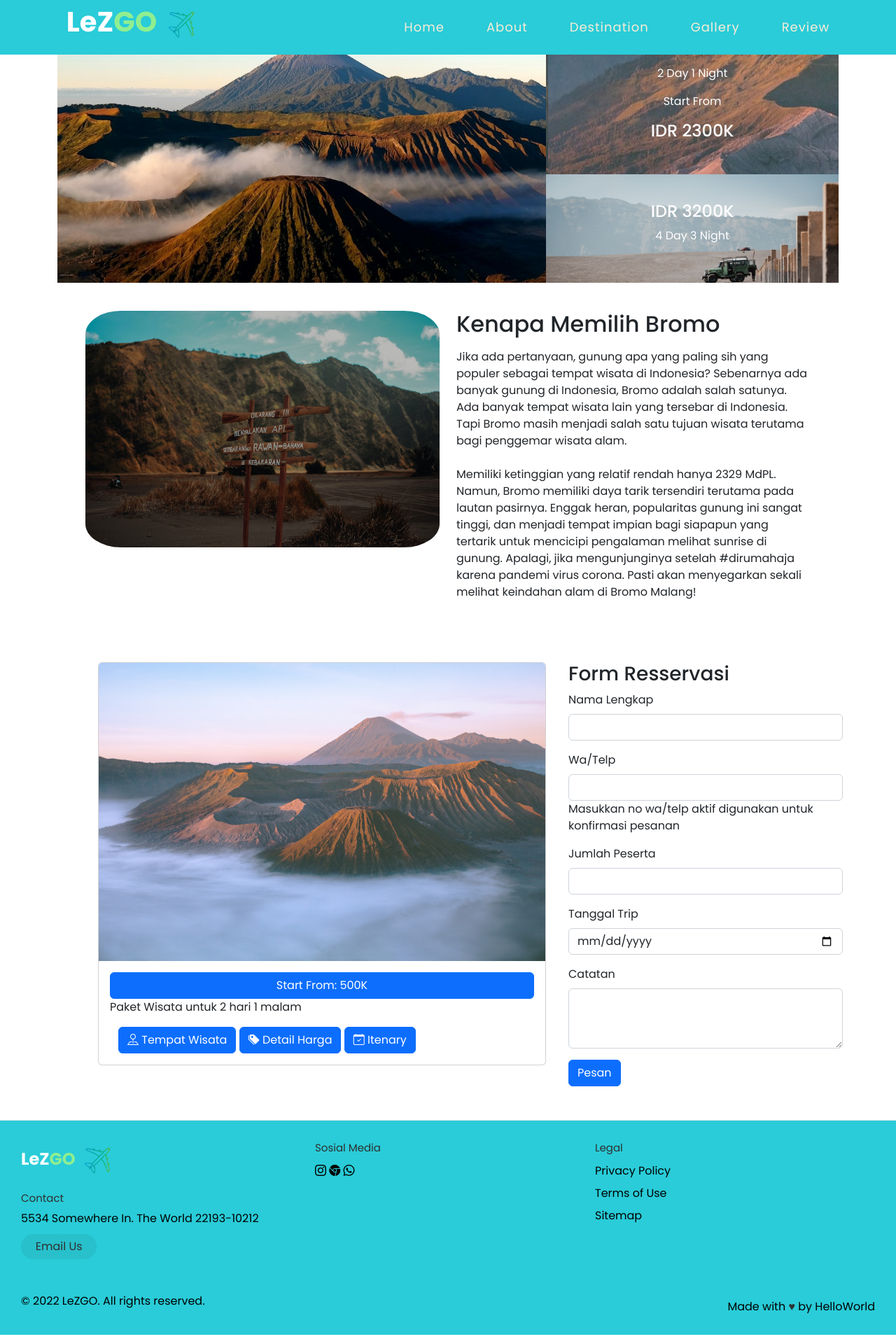
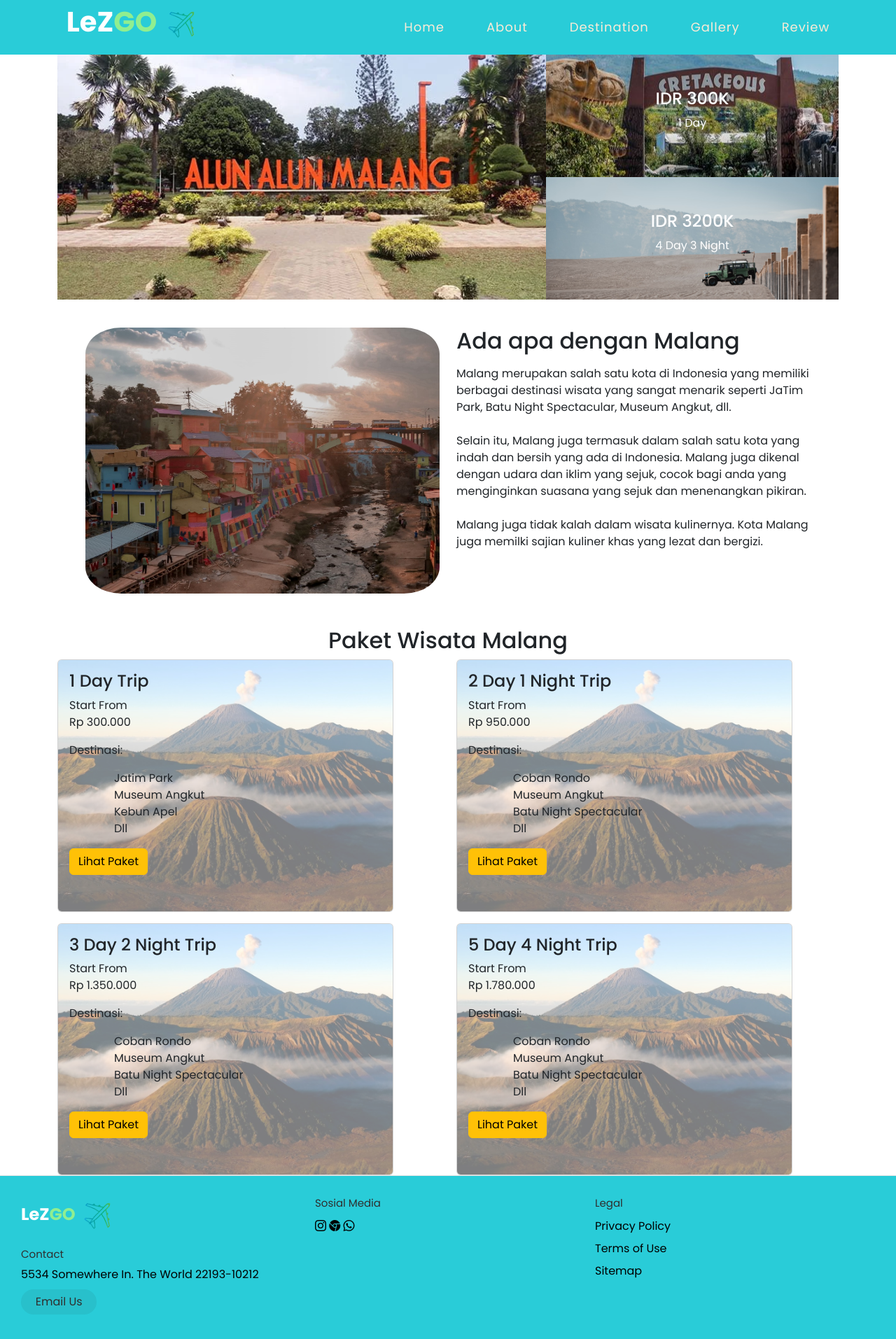
Before and after one commit to Xenopartyyy/IMK_PROJECT, a plain HTML site: page bromo/malang.html in a window 1280 px wide. Shown: the part 2-1915 px from the top of the page at 70% size. Drawn offline with nearby package versions, Linux system fonts and the light colour scheme; a script that the page names is missing.

Commit message:
bromo jadi malang

```diff
--- a/bromo.css
+++ /dev/null
@@ -1,216 +0,0 @@
-* {
-  margin: 0;
-  padding: 0;
-}
-body {
-  overflow-x: hidden;
-  background-color: #ddd;
-  font-size: 18px;
-  margin: 50px;
-}
-
-/* nav {
-  display: flex;
-  background-color: #29ccd8;
-  justify-content: space-around;
-  height: 60px;
-  align-items: center;
-  color: antiquewhite;
-}
-nav .logo img {
-  width: 53px;
-  letter-spacing: 3px;
-}
-nav ul {
-  display: flex;
-  list-style: none;
-  width: 40%;
-  justify-content: space-between;
-  margin-top: 0.5em;
-}
-nav .logo {
-  font-weight: 600;
-  margin-right: 2em;
-}
-nav .logo span {
-  color: lightgreen;
-  font-weight: bolder;
-}
-nav .logo h4 {
-  font-weight: bolder;
-}
-nav ul li a {
-  color: antiquewhite;
-  text-decoration: none;
-  font-size: 18px;
-  font-weight: 500;
-  border-radius: 5px;
-  letter-spacing: 1px;
-  transition: all 0.3s ease;
-}
-nav ul li a:hover {
-  background: white;
-  color: #29ccd8;
-  transition: background ease-in-out;
-  border-radius: 3px;
-  padding: 10px;
-}
-
-.menu-toggle {
-  display: none;
-  flex-direction: column;
-  height: 20px;
-  justify-content: space-between;
-  position: relative;
-}
-
-.menu-toggle input {
-  position: absolute;
-  width: 40px;
-  height: 28px;
-  left: -5px;
-  top: -3px;
-  opacity: 0;
-  cursor: pointer;
-  z-index: 2;
-}
-
-.menu-toggle span {
-  display: block;
-  width: 28px;
-  height: 3px;
-  background-color: antiquewhite;
-  border-radius: 3px;
-  transition: all 0.5s;
-} */
-
-/* animasi */
-/* .menu-toggle span:nth-child(2) {
-  transform-origin: 0 0;
-}
-.menu-toggle span:nth-child(4) {
-  transform-origin: 0 100%;
-}
-.menu-toggle input:checked ~ span:nth-child(2) {
-  transform: rotate(45deg) translate(-1px, -1px);
-}
-.menu-toggle input:checked ~ span:nth-child(4) {
-  transform: rotate(-45deg) translate(-1px, 0);
-}
-.menu-toggle input:checked ~ span:nth-child(3) {
-  opacity: 0;
-  transform: scale(0);
-} */
-
-/* responsive */
-/* @media screen and (max-width: 1280px) {
-  nav ul {
-    width: 50%;
-  }
-}
-@media screen and (max-width: 1105px) {
-  .menu-toggle {
-    display: flex;
-  }
-  nav ul {
-    position: absolute;
-    right: 0;
-    top: 0;
-    margin-top: 3.5em;
-    width: 100%;
-    height: 50vh;
-    justify-content: space-evenly;
-    flex-direction: column;
-    align-items: center;
-    background-color: #29ccd8;
-    z-index: 1;
-    transform: translate(100%);
-    transition: all 1s;
-    opacity: 3;
-  }
-
-  nav ul.slide {
-    opacity: 1;
-    transform: translateX(0);
-  }
-} */
-
-/* header */
-.header {
-  display: grid;
-  grid-template-areas:
-    "hero hero feature-1"
-    "hero hero feature-2";
-  margin-top: 3.5em;
-}
-.hero {
-  grid-area: hero;
-  min-height: 350px;
-  background-image: url(bromo/images-bromo/bromo1-4-3.jpg);
-  background-size: cover;
-  background-position: center;
-  padding: 50px;
-}
-.hero h2,
-.hero p {
-  display: none;
-}
-.features {
-  background-color: black;
-  color: white;
-  display: grid;
-  /* justify-content: center;
-  align-items: center; */
-  place-content: center;
-  text-align: center;
-  cursor: pointer;
-}
-.feature-1 {
-  grid-area: feature-1;
-  background-image: url(bromo/images-bromo/bromo4-custom.jpg);
-  background-position: 2px;
-}
-.feature-2 {
-  grid-area: feature-2;
-  background-image: url(bromo/images-bromo/bromo3.jpg);
-  background-size: cover;
-}
-.feature .price {
-  font-size: 3em;
-}
-@media (max-width: 768px) {
-  .hero h2,
-  .hero p {
-    display: block;
-    background-color: black;
-    color: white;
-    padding: 5px;
-    margin-bottom: 5px;
-  }
-  .hero {
-    display: flex;
-    flex-direction: column;
-    align-items: start;
-    justify-content: center;
-  }
-}
-@media (max-width: 600px) {
-  .header {
-    grid-template-areas:
-      "hero"
-      "feature-1"
-      "feature-2";
-  }
-}
-
-.img-fluid {
-  width: auto;
-  height: auto;
-  border-radius: 10%;
-}
-#pesan .card {
-  margin-left: 7em;
-}
-#pesan .form {
-  margin-left: 10em;
-}
--- /dev/null
+++ b/bromo/malang.css
@@ -0,0 +1,90 @@
+* {
+  margin: 0;
+  padding: 0;
+}
+body {
+  overflow-x: hidden;
+  background-color: #ddd;
+  font-size: 18px;
+  margin: 50px;
+}
+
+/* header */
+.header {
+  display: grid;
+  grid-template-areas:
+    "hero hero feature-1"
+    "hero hero feature-2";
+  margin-top: 5em;
+}
+.hero {
+  grid-area: hero;
+  min-height: 350px;
+  background-image: url(images-malang/alunmalang1.jpg);
+  background-size: cover;
+  background-position: center;
+  padding: 50px;
+}
+.hero h2,
+.hero p {
+  display: none;
+}
+.features {
+  background-color: black;
+  color: white;
+  display: grid;
+  /* justify-content: center;
+  align-items: center; */
+  place-content: center;
+  text-align: center;
+  cursor: pointer;
+}
+.feature-1 {
+  grid-area: feature-1;
+  background-image: url(images-malang/jatimpark1.jpg);
+  background-position: center;
+}
+.feature-2 {
+  grid-area: feature-2;
+  background-image: url(images-bromo/bromo3.jpg);
+  background-size: cover;
+}
+.feature .price {
+  font-size: 3em;
+}
+@media (max-width: 768px) {
+  .hero h2,
+  .hero p {
+    display: block;
+    background-color: black;
+    color: white;
+    padding: 5px;
+    margin-bottom: 5px;
+  }
+  .hero {
+    display: flex;
+    flex-direction: column;
+    align-items: start;
+    justify-content: center;
+  }
+}
+@media (max-width: 600px) {
+  .header {
+    grid-template-areas:
+      "hero"
+      "feature-1"
+      "feature-2";
+  }
+}
+
+.img-fluid {
+  width: auto;
+  height: auto;
+  border-radius: 10%;
+}
+#pesan .card {
+  margin-left: 7em;
+}
+#pesan .form {
+  margin-left: 10em;
+}
--- a/bromo.html
+++ b/bromo/malang.html
@@ -8,7 +8,7 @@
     <link rel="stylesheet" href="https://cdn.jsdelivr.net/npm/bootstrap-icons@1.10.2/font/bootstrap-icons.css">
 
     <!-- css -->
-    <link rel="stylesheet" href="bromo.css" />
+    <link rel="stylesheet" href="../bromo/malang.css" />
 
     <!-- bootstrap -->
     <link href="https://cdn.jsdelivr.net/npm/bootstrap@5.2.2/dist/css/bootstrap.min.css" rel="stylesheet" integrity="sha384-Zenh87qX5JnK2Jl0vWa8Ck2rdkQ2Bzep5IDxbcnCeuOxjzrPF/et3URy9Bv1WTRi" crossorigin="anonymous" />
@@ -27,15 +27,15 @@
   <body>
     <!-- Navbar -->
     <nav class="fixed-top">
-      <link rel="stylesheet" href="navbar.css">
+      <link rel="stylesheet" href="../navbar.css">
       <div class="logo">
         <h4>
           LeZ<span>GO</span>
-          <img src="pesawat.png" alt="logo lezgo" />
+          <img src="../pesawat.png" alt="logo lezgo" />
         </h4>
       </div>
       <ul>
-        <li><a href="header.html">Home</a></li>
+        <li><a href="../header.html">Home</a></li>
         <li><a href="#about">About</a></li>
         <li><a href="#destinasi">Destination</a></li>
         <li><a href="">Gallery</a></li>
@@ -54,13 +54,12 @@
     <div class="container">
       <header class="header">
         <div class="hero">
-          <h2 class="headling">Bromo Trip</h2>
-          <p class="sub-headling">Bromo Trip Package</p>
+          <h2 class="headling">Malang Trip</h2>
+          <p class="sub-headling">Malang Trip Package</p>
         </div>
         <div class="features feature-1">
-          <p class="item">2 Day 1 Night</p>
-          <p class="item">Start From</p>
-          <h4 class="price">IDR 2300K</h4>
+          <h4 class="price">IDR 300K</h4>
+          <p class="item">1 Day</p>
         </div>
         <div class="features feature-2">
           <h4 class="price">IDR 3200K</h4>
@@ -76,20 +75,20 @@
         <div class="container text-start">
           <div class="row row-cols-1 row-cols-lg-2 g-4 mb-5 m-3">
             <div class="col">
-              <img src="bromo/images-bromo/bromo2.jpg" class="img-fluid">
+              <img src="../bromo/images-malang/warna1.jpg" class="img-fluid">
             </div>
             <div class="col">
               <div class="tittle mb-3">
-                <h2>Kenapa Memilih Bromo</h2>
+                <h2>Ada apa dengan Malang</h2>
               </div>
               <p>
-                Jika ada pertanyaan, gunung apa yang paling sih yang populer sebagai tempat wisata di Indonesia?
-            Sebenarnya ada banyak gunung di Indonesia, Bromo adalah salah satunya. Ada banyak tempat wisata lain yang tersebar di Indonesia. Tapi Bromo masih menjadi salah satu tujuan wisata terutama bagi penggemar wisata alam.
-            <br>
-            <br>
-            Memiliki ketinggian yang relatif rendah hanya 2329 MdPL. Namun, Bromo memiliki daya tarik tersendiri terutama pada lautan pasirnya.
-
-            Enggak heran, popularitas gunung ini sangat tinggi, dan menjadi tempat impian bagi siapapun yang tertarik untuk mencicipi pengalaman melihat sunrise di gunung. Apalagi, jika mengunjunginya setelah #dirumahaja karena pandemi virus corona. Pasti akan menyegarkan sekali melihat keindahan alam di Bromo Malang!
+                Malang merupakan salah satu kota di Indonesia yang memiliki berbagai destinasi wisata yang sangat menarik seperti JaTim Park, Batu Night Spectacular, Museum Angkut, dll.
+                <br>
+                <br>
+                Selain itu, Malang juga termasuk dalam salah satu kota yang indah dan bersih yang ada di Indonesia. Malang juga dikenal dengan udara dan iklim yang sejuk, cocok bagi anda yang menginginkan suasana yang sejuk dan menenangkan pikiran.
+                <br>
+                <br>
+                Malang juga tidak kalah dalam wisata kulinernya. Kota Malang juga memilki sajian kuliner khas yang lezat dan bergizi.
               </p>
             </div>
           </div>
@@ -97,12 +96,112 @@
       </section>
     <!-- isi -->
 
+    <!-- menu -->
+    <section id="menu">
+      <div class="container">
+        <div class="row text-center">
+          <div class="col">
+            <h2>Paket Wisata Malang</h2>
+          </div>
+        </div>
+        <div class="row">
+          <div class="col">
+            <div class="card mb-3" style="width: 30em;">
+              <img src="../bromo/images-bromo/bromo1-4-3.jpg" class="card-img" alt="..." style="opacity: 0.5;">
+              <div class="card-img-overlay">
+                <h4 class="card-title">1 Day Trip</h4>
+                <p>
+                  Start From<br>
+                  Rp 300.000
+                </p>
+                <p>Destinasi:
+                <ul>
+                  <ul>Jatim Park</ul>
+                  <ul>Museum Angkut</ul>
+                  <ul>Kebun Apel</ul>
+                  <ul>Dll</ul>
+                </ul>
+                </p>
+                <a class="btn btn-warning" href="satuhari.html" role="button">Lihat Paket</a>
+              </div>
+            </div>
+          </div>
+          <div class="col mb-3">
+            <div class="card" style="width: 30em;">
+              <img src="../bromo/images-bromo/bromo1-4-3.jpg" class="card-img" alt="..." style="opacity: 0.5;">
+              <div class="card-img-overlay">
+                <h4 class="card-title">2 Day 1 Night Trip</h4>
+                <p>
+                  Start From<br>
+                  Rp 950.000
+                </p>
+                <p>Destinasi:
+                <ul>
+                  <ul>Coban Rondo</ul>
+                  <ul>Museum Angkut</ul>
+                  <ul>Batu Night Spectacular</ul>
+                  <ul>Dll</ul>
+                </ul>
+                </p>
+                <a class="btn btn-warning" href="satuhari.html" role="button">Lihat Paket</a>
+              </div>
+            </div>
+          </div>
+        </div>
+        <div class="row">
+          <div class="col">
+            <div class="card" style="width: 30em;">
+              <img src="../bromo/images-bromo/bromo1-4-3.jpg" class="card-img" alt="..." style="opacity: 0.5;">
+              <div class="card-img-overlay">
+                <h4 class="card-title">3 Day 2 Night Trip</h4>
+                <p>
+                  Start From<br>
+                  Rp 1.350.000
+                </p>
+                <p>Destinasi:
+                <ul>
+                  <ul>Coban Rondo</ul>
+                  <ul>Museum Angkut</ul>
+                  <ul>Batu Night Spectacular</ul>
+                  <ul>Dll</ul>
+                </ul>
+                </p>
+                <a class="btn btn-warning" href="satuhari.html" role="button">Lihat Paket</a>
+              </div>
+            </div>
+          </div>
+          <div class="col">
+            <div class="card" style="width: 30em;">
+              <img src="../bromo/images-bromo/bromo1-4-3.jpg" class="card-img" alt="..." style="opacity: 0.5;">
+              <div class="card-img-overlay">
+                <h4 class="card-title">5 Day 4 Night Trip</h4>
+                <p>
+                  Start From<br>
+                  Rp 1.780.000
+                </p>
+                <p>Destinasi:
+                <ul>
+                  <ul>Coban Rondo</ul>
+                  <ul>Museum Angkut</ul>
+                  <ul>Batu Night Spectacular</ul>
+                  <ul>Dll</ul>
+                </ul>
+                </p>
+                <a class="btn btn-warning" href="satuhari.html" role="button">Lihat Paket</a>
+              </div>
+            </div>
+          </div>
+        </div>
+      </div>
+    </section>
+    <!-- menu -->
+
     <!-- pesen -->
-    <section id="pesan">
+    <!-- <section id="pesan">
       <div class="row row-cols-1 row-cols-lg-2 g-4 mb-5 m-3">
         <div class="col">
           <div class="card" style="width: 40rem;">
-            <img src="bromo/images-bromo/bromo4.jpg" class="card-img-top" alt="...">
+            <img src="../bromo/images-bromo/bromo4.jpg" class="card-img-top" alt="...">
             <div class="card-body">
               <div class="d-grid gap-2">
                 <button class="btn btn-primary" type="button">Start From: 500K</button>
@@ -230,18 +329,18 @@
           <a class="btn btn-primary align-content-center" href="#" role="button">Pesan</a>
         </div>
       </div>
-    </section>
+    </section> -->
     <!-- pesen -->
 
     <!-- Footer -->
   <section id="footer">
     <footer class="footer">
-      <link rel="stylesheet" href="footer.css">
+      <link rel="stylesheet" href="../footer.css">
       <div class="footer__addr">
         <div class="logo">
           <h4>
             LeZ<span>GO</span>
-            <img src="pesawat.png" alt="logo lezgo" />
+            <img src="../pesawat.png" alt="logo lezgo" />
           </h4>
         </div>
 
```
Also changed, not shown: bromo/satuhari.html (added, +20 -0 lines), header.html (+5 -5 lines), bromo/images-malang/alunmalang1.jpg (added), bromo/images-malang/cobanrondo1.jpg (added), bromo/images-malang/jatimpark1.jpg (added), bromo/images-malang/rafting1.jpg (added), bromo/images-malang/warna1.jpg (added).
